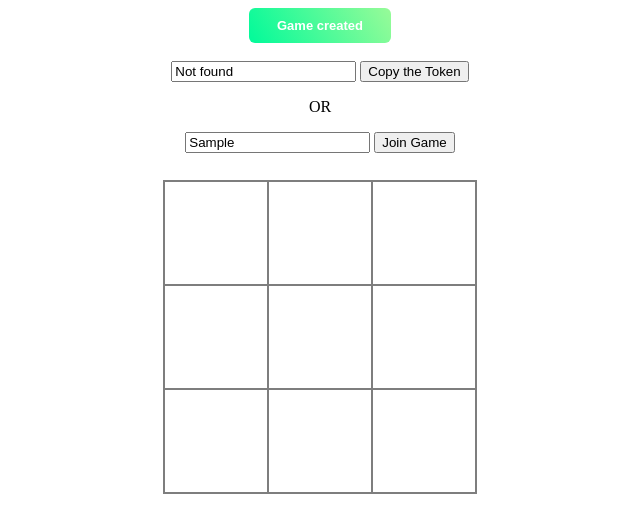
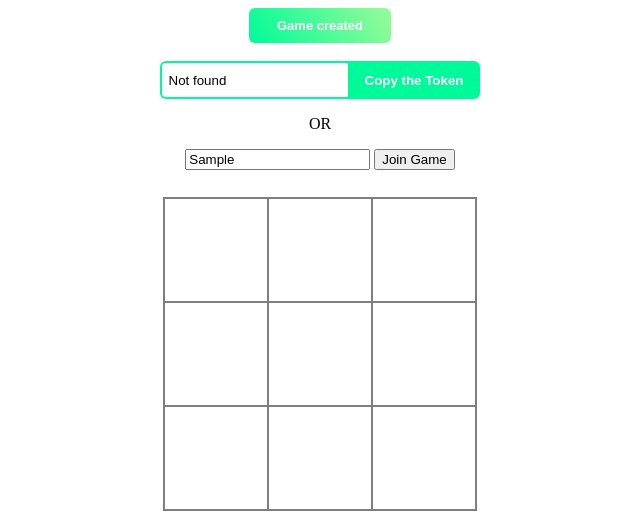
Before and after one commit to GhoulKingR/tic-tac-toe-game, a plain HTML site: page client/index.html in a window 1280 px wide. Both pictures are taken after typing "Sample" into the empty fields and a click on the button "Create Game". Shown: the top 513 px of the page, without its empty margins (320-960 px from the left). Drawn offline with Linux system fonts and the light colour scheme; no server answers.

Commit message:
designed copy-token section

```diff
--- a/client/styles.css
+++ b/client/styles.css
@@ -29,3 +29,29 @@ table {
   color: white;
   margin-bottom: 18px;
 }
+
+.copy-token-section {
+  display: flex;
+  width: 100%;
+  justify-content: center;
+}
+
+#token {
+  height: 32px;
+  border-top-left-radius: 6px;
+  border-bottom-left-radius: 6px;
+  border: 2px solid mediumspringgreen;
+  border-right: none;
+  padding-left: 7px;
+}
+
+.copy-token-section button {
+  background: mediumspringgreen;
+  border: none;
+  color: white;
+  padding-left: 17px;
+  padding-right: 17px;
+  border-top-right-radius: 6px;
+  border-bottom-right-radius: 6px;
+  font-weight: 800;
+}
```
